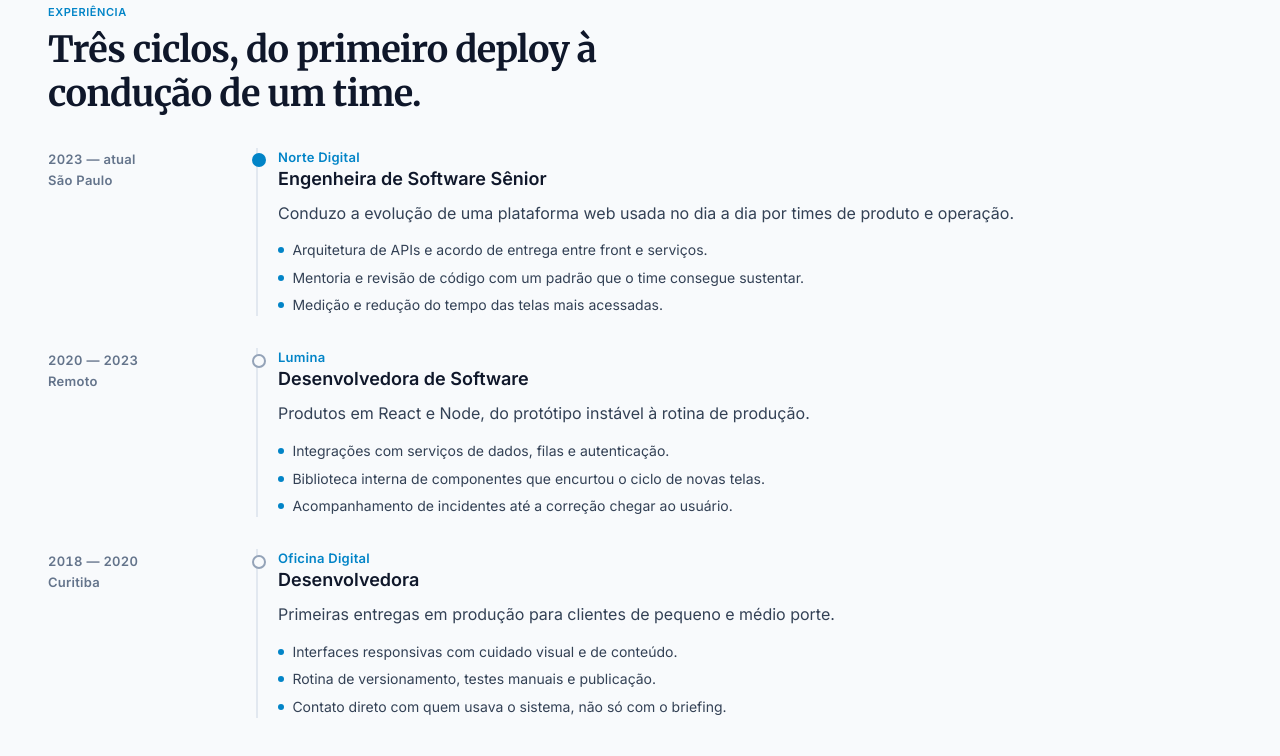
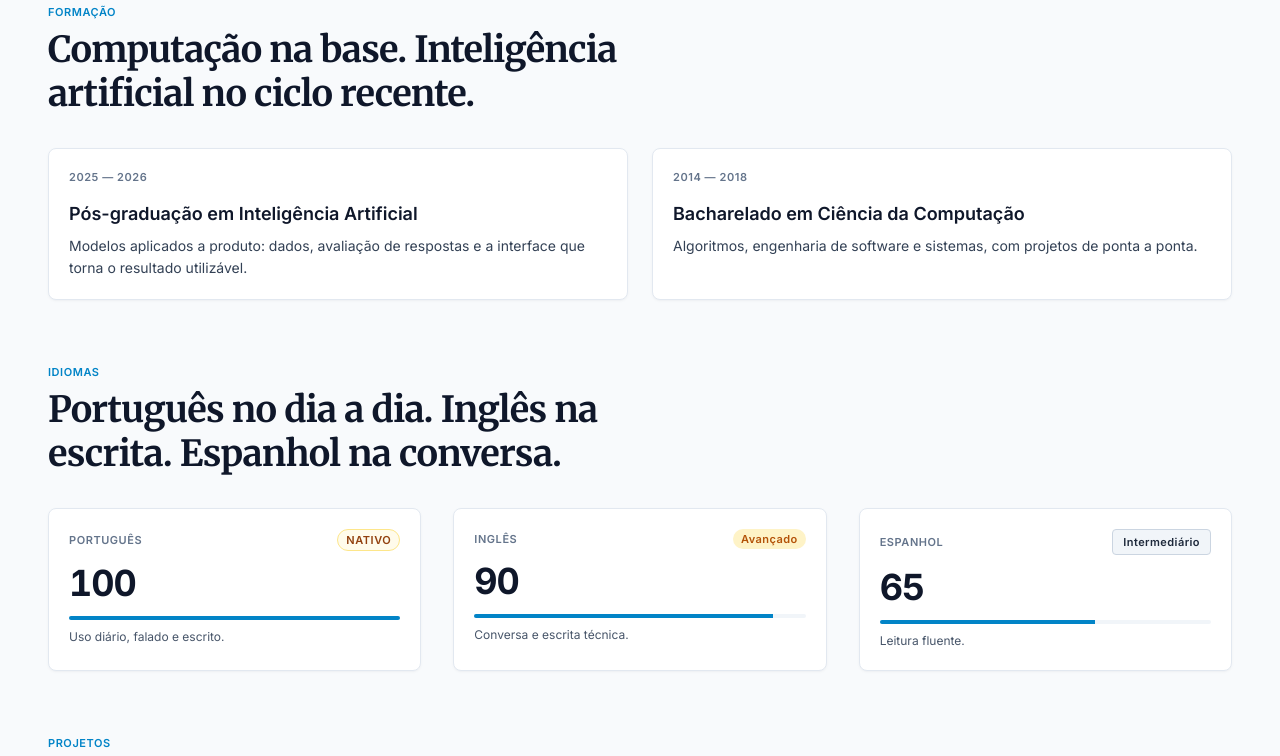
Before and after one commit to spwicki/Teste-02.10.2026, a plain HTML site: page index.html in a window 1280 px wide. Shown: the part 790-1546 px from the top of the page. Drawn offline with Linux system fonts and the light colour scheme.

Commit message:
fix: remove sessao experiencia

```diff
--- a/index.html
+++ b/index.html
@@ -6,7 +6,7 @@
     <title>Simone Wicki — Engenheira de Software</title>
     <meta
       name="description"
-      content="Currículo de Simone Wicki, engenheira de software. Experiência, formação, idiomas e projetos."
+      content="Currículo de Simone Wicki, engenheira de software. Formação, idiomas e projetos."
     />
     <link rel="preconnect" href="https://fonts.googleapis.com" />
     <link rel="preconnect" href="https://fonts.gstatic.com" crossorigin />
@@ -46,7 +46,6 @@
         </button>
 
         <nav id="menu" class="menu" aria-label="Seções do currículo">
-          <a href="#experiencia">Experiência</a>
           <a href="#formacao">Formação</a>
           <a href="#idiomas">Idiomas</a>
           <a href="#projetos">Projetos</a>
@@ -54,7 +53,7 @@
 
         <div class="bar-actions">
           <a class="btn btn-secondary" href="mailto:simone@email.com">E-mail</a>
-          <a class="btn btn-primary" href="#experiencia">Trajetória</a>
+          <a class="btn btn-primary" href="#formacao">Formação</a>
         </div>
       </div>
     </header>
@@ -147,67 +146,6 @@
           <h3>Interface e entrega.</h3>
           <p>Oficina Digital · Curitiba</p>
         </article>
-      </section>
-
-      <section id="experiencia" class="shell block" aria-labelledby="titulo-experiencia">
-        <div class="section-head reveal">
-          <p class="eyebrow">Experiência</p>
-          <h2 id="titulo-experiencia">Três ciclos, do primeiro deploy à condução de um time.</h2>
-        </div>
-
-        <ol class="timeline">
-          <li class="is-current reveal">
-            <div class="when">
-              <span>2023 — atual</span>
-              <span>São Paulo</span>
-            </div>
-            <article>
-              <p class="org">Norte Digital</p>
-              <h3>Engenheira de Software Sênior</h3>
-              <p class="mandate">
-                Conduzo a evolução de uma plataforma web usada no dia a dia por times de
-                produto e operação.
-              </p>
-              <ul>
-                <li>Arquitetura de APIs e acordo de entrega entre front e serviços.</li>
-                <li>Mentoria e revisão de código com um padrão que o time consegue sustentar.</li>
-                <li>Medição e redução do tempo das telas mais acessadas.</li>
-              </ul>
-            </article>
-          </li>
-          <li class="reveal">
-            <div class="when">
-              <span>2020 — 2023</span>
-              <span>Remoto</span>
-            </div>
-            <article>
-              <p class="org">Lumina</p>
-              <h3>Desenvolvedora de Software</h3>
-              <p class="mandate">Produtos em React e Node, do protótipo instável à rotina de produção.</p>
-              <ul>
-                <li>Integrações com serviços de dados, filas e autenticação.</li>
-                <li>Biblioteca interna de componentes que encurtou o ciclo de novas telas.</li>
-                <li>Acompanhamento de incidentes até a correção chegar ao usuário.</li>
-              </ul>
-            </article>
-          </li>
-          <li class="reveal">
-            <div class="when">
-              <span>2018 — 2020</span>
-              <span>Curitiba</span>
-            </div>
-            <article>
-              <p class="org">Oficina Digital</p>
-              <h3>Desenvolvedora</h3>
-              <p class="mandate">Primeiras entregas em produção para clientes de pequeno e médio porte.</p>
-              <ul>
-                <li>Interfaces responsivas com cuidado visual e de conteúdo.</li>
-                <li>Rotina de versionamento, testes manuais e publicação.</li>
-                <li>Contato direto com quem usava o sistema, não só com o briefing.</li>
-              </ul>
-            </article>
-          </li>
-        </ol>
       </section>
 
       <section id="formacao" class="shell block" aria-labelledby="titulo-formacao">
```
